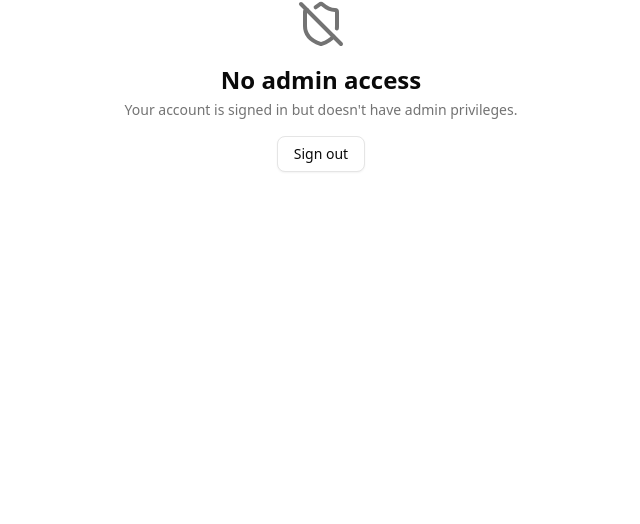
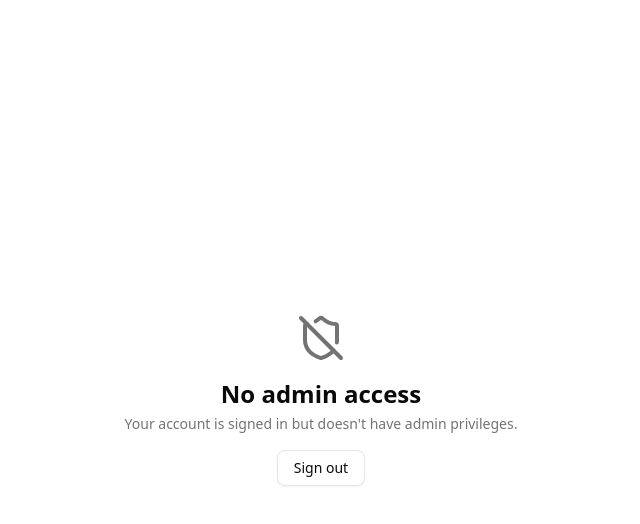
Before and after one commit to vaisakh678/lunastories-turbo, a React (Vite) app in the folder apps/admin/: page / in a window 1280 px wide. Shown: the top 524 px of the page, without its empty margins (319-959 px from the left). Built offline with nearby package versions, Linux system fonts and the light colour scheme; no server answers; sample sign-in values are in the browser's storage.

Commit message:
vertically center admin guard checking and no access screens against the viewport

```diff
--- a/apps/admin/src/components/admin-guard.tsx
+++ b/apps/admin/src/components/admin-guard.tsx
@@ -35,7 +35,7 @@ export function AdminGuard({ children }: { children: React.ReactNode }) {
 
 function Centered({ label }: { label: string }) {
   return (
-    <div className="text-muted-foreground flex h-full items-center justify-center text-sm">
+    <div className="text-muted-foreground flex min-h-screen items-center justify-center text-sm">
       {label}
     </div>
   );
@@ -44,7 +44,7 @@ function Centered({ label }: { label: string }) {
 function NoAccess() {
   const { signOut } = useClerk();
   return (
-    <div className="flex h-full flex-col items-center justify-center gap-4 px-6 text-center">
+    <div className="flex min-h-screen flex-col items-center justify-center gap-4 px-6 text-center">
       <ShieldOff className="text-muted-foreground size-12" />
       <div>
         <h1 className="text-2xl font-bold">No admin access</h1>
```
